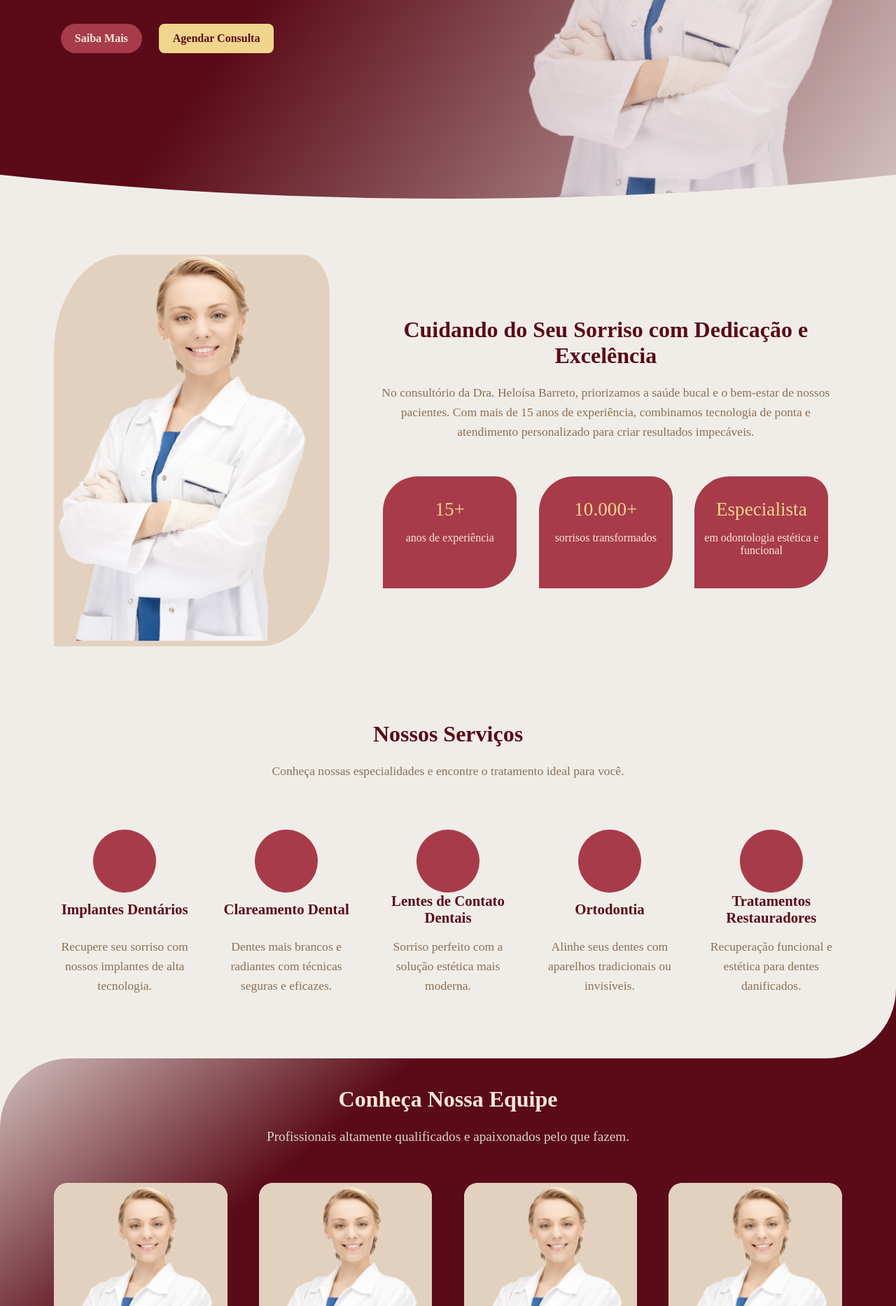
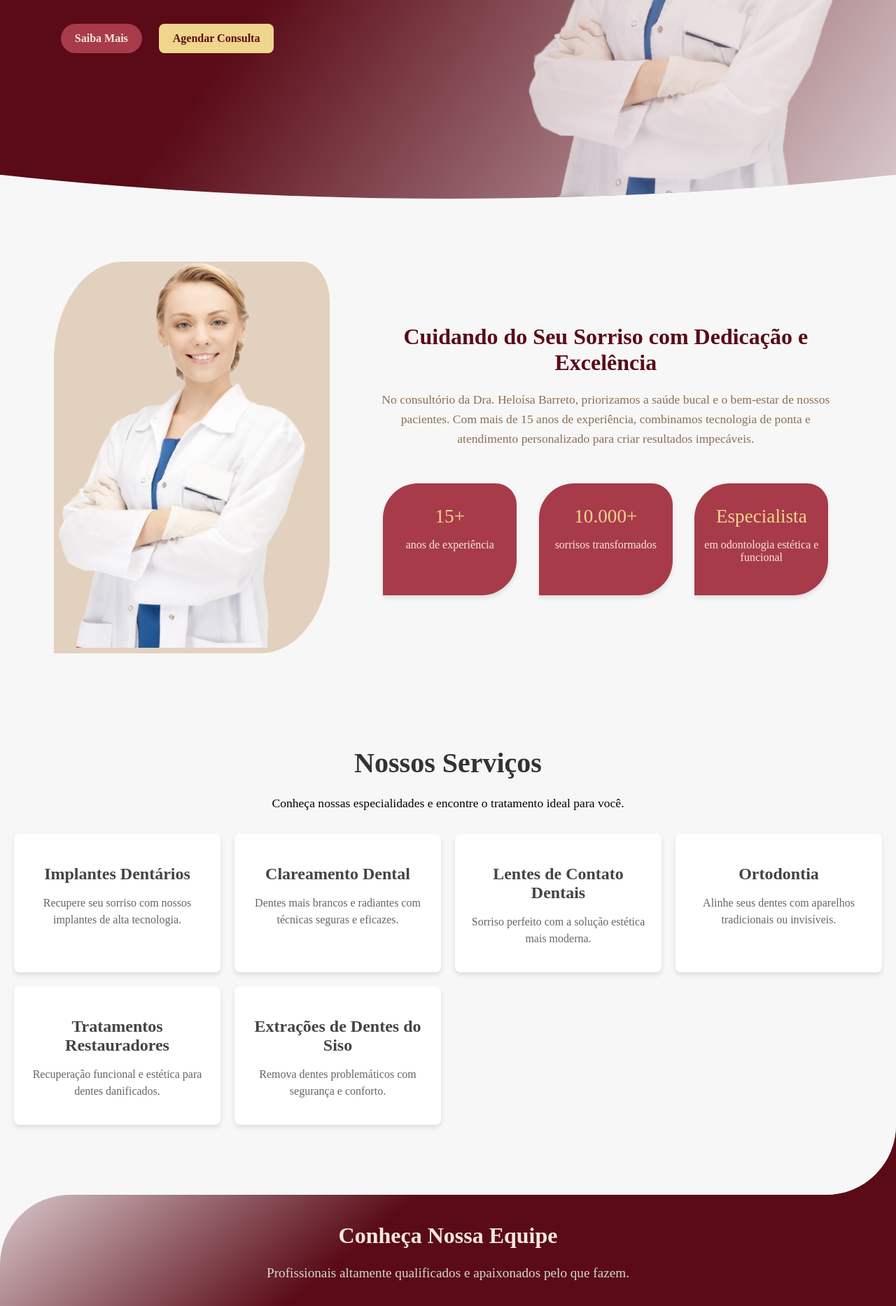
Before and after one commit to KauaVDSB/OdontoLandingPage, a Flask app: page / in a window 1280 px wide. Shown: the part 516-2383 px from the top of the page at 70% size. Run offline with Flask 3, Linux system fonts and the light colour scheme.

Commit message:
Estilo de section servicos alterado.

```diff
--- a/odonto/static/css/base/base.css
+++ b/odonto/static/css/base/base.css
@@ -8,11 +8,16 @@
     --cor-secundaria-clara: #F5E8DA;
 
     --cor-neutra-principal: #F0EDE8;
+    --cor-neutra-clara: #f7f7f7;
     --cor-neutra-media: #D9D5CF;
     --cor-neutra-escura: #BAB7B2;
 
     --cor-bege-escuro: #8d6f52;
     --cor-dourado-claro: #F0D58C;
+
+    --cor-titulo-cinza: #333;
+    --cor-subtitulo-cinza: #444;
+    --cor-texto-cinza: #666;
 }
 
 
@@ -26,7 +31,7 @@ html {
 }
 body{
     margin: 0;
-    background-color: var(--cor-neutra-principal);
+    background-color: var(--cor-neutra-clara);
 }
 
 ul li {
--- a/odonto/static/css/base/footer.css
+++ b/odonto/static/css/base/footer.css
@@ -1,4 +1,4 @@
-footer {
+/* footer {
     display: flex;
     flex-direction: column;
     align-items: center;
@@ -30,4 +30,4 @@ footer {
         flex-direction: column;
         gap: 0.5rem;
     }
-}
+} */
--- a/odonto/static/css/landing/landing.css
+++ b/odonto/static/css/landing/landing.css
@@ -6,7 +6,7 @@
 
     align-items: center;
     justify-content: space-between;
-    padding: 80px 6%;
+    padding: 90px 6%;
 
     background-color: transparent;
     color: var(--cor-primaria-escura);
@@ -75,7 +75,15 @@
     text-align: center;
     color: var(--cor-secundaria-clara);
     background-color: var(--cor-primaria-clara);
+
+    box-shadow: 0 4px 6px rgba(0, 0, 0, 0.1);
     transition: all 0.4s ease;
+}
+.sobre-destaques ul li:hover{
+    color: var(--cor-secundaria-clara);
+    background-color: var(--cor-primaria-media);
+    transform: translateY(-3px);
+    box-shadow: 0 8px 12px rgba(0, 0, 0, 0.15);
 }
 
 .sobre-destaques ul li span {
@@ -88,76 +96,59 @@
     padding: 0 10px;
     font-size: 1rem;
 }
-.sobre-destaques ul li:hover{
-    color: var(--cor-secundaria-clara);
-    background-color: var(--cor-primaria-media);
-    transform: translateY(-3px);
+
+
+/* Estilo da seção de serviços */
+.servicos {
+    background-color: var(--cor-neutra-clara);
+    padding: 10px 20px 100px;
+    text-align: center;
+    border-bottom-right-radius: 100px;
+}
+
+.servicos h2 {
+    font-size: 2.5rem;
+    color: var(--cor-titulo-cinza);
+    margin-bottom: 20px;
+}
+.servicos p {
+    font-size: 1.1rem;
+    line-height: 1.6;
 }
 
 
-
-/* Section Servicos */
-.servicos {
-    display: flex;
-    flex-direction: column;
-    padding: 0 6% 90px 6%;
-    background-color: transparent;
-
-    align-items: center;
+.servicos .cards {
+    display: grid;
+    grid-template-columns: repeat(auto-fit, minmax(280px, 1fr));
+    gap: 20px;
+    margin-top: 30px;
 }
 
-.servicos h2 {
-    margin-bottom: 20px;
-    font-size: 2rem;
-    font-weight: bold;
-    text-align: center;
-    color: var(--cor-primaria-escura);
+.servicos .card {
+    background: white;
+    border-radius: 8px;
+    box-shadow: 0 4px 6px rgba(0, 0, 0, 0.1);
+    padding: 20px;
+    transition: transform 0.3s, box-shadow 0.3s;
 }
 
-.servicos p {
-    max-width: 800px;
-    margin: 0;
-    margin-bottom: 30px;
-
-    font-size: 1.1rem;
-    line-height: 1.6;
-    text-align: center;
-    color: var(--cor-bege-escuro);
+.servicos .card:hover {
+    transform: translateY(-10px);
+    box-shadow: 0 8px 12px rgba(0, 0, 0, 0.15);
 }
 
-.servicos-lista {
-    padding-top: 40px;
-    display: flex;
-    justify-content: space-between;
+.servicos .card h3 {
+    font-size: 1.5rem;
+    color: var(--cor-subtitulo-cinza);
+    margin-bottom: 10px;
 }
 
-.servicos-lista article {
-    width: 18%;
-    display: flex;
-    flex-direction: column;
-    justify-items: center;
-    justify-content: space-between;
-    text-align: center;
+.servicos .card p {
+    font-size: 1rem;
+    color: var(--cor-texto-cinza);
+    line-height: 1.5;
 }
 
-.servicos-lista .icone {
-    width: 90px;
-    height: 90px;
-    border-radius: 50%;
-    align-self: center;
-    background-color: var(--cor-primaria-clara);
-}
-.servicos-lista h3 {
-    font-size: 1.3rem;
-    color: var(--cor-primaria-escura);
-    margin: 0;
-    margin-bottom: 15px;
-}
-.servicos-lista p {
-    margin: 0;
-    justify-self:flex-end;
-    justify-self: end;
-}
 
 .cover-primario-escuro {
     height: fit-content;
@@ -215,8 +206,9 @@
     border-radius: 20px;
     align-items: center;
     text-align: center;
-    color: var(--cor-primaria-escura);
+    color: var(--cor-titulo-cinza);
     background-color: var(--cor-neutra-principal);
+    box-shadow: 0 8px 12px rgba(187, 38, 38, 0.3);
 }
 
 .equipe-imagem {
@@ -245,7 +237,7 @@
     padding: 0;
 }
 .equipe-info-container p {
-    color: var(--cor-primaria-media);
+    color: var(--cor-subtitulo-cinza);
 }
 
 
--- a/odonto/templates/view/index.html
+++ b/odonto/templates/view/index.html
@@ -9,6 +9,7 @@
 <link rel="stylesheet" href="{{ url_for('static', filename='css/landing/landing.css') }}">
 <link rel="stylesheet" href="{{ url_for('static', filename='css/landing/hero.css') }}">
 <link rel="stylesheet" href="{{ url_for('static', filename='css/landing/landing-responsivo.css') }}" media="(max-width: 768px)">
+<link rel="stylesheet" href="{{ url_for('static', filename='css/landing/all.css') }}">
 {% endblock %}
 
 {% block title %} HB Odonto {% endblock %}
@@ -56,32 +57,50 @@
             <p class="servicos-descricao">Conheça nossas especialidades e encontre o tratamento ideal para você.</p>
 
             <div class="servicos-lista">
+                <div class="cards">
+
+                    <div class="card">
 
                         <article>
-                        <div class="icone"></div>
                             <h3>Implantes Dentários</h3>
                             <p>Recupere seu sorriso com nossos implantes de alta tecnologia.</p>
                         </article>
+                    </div>
+                    <div class="card">
+
                         <article>
-                        <div class="icone"></div>
                             <h3>Clareamento Dental</h3>
                             <p>Dentes mais brancos e radiantes com técnicas seguras e eficazes.</p>
                         </article>
+                    </div>
+                    <div class="card">
+
                         <article>
-                        <div class="icone"></div>
                             <h3>Lentes de Contato Dentais</h3>
                             <p>Sorriso perfeito com a solução estética mais moderna.</p>
                         </article>
+                    </div>
+                    <div class="card">
+
                         <article>
-                        <div class="icone"></div>
                             <h3>Ortodontia</h3>
                             <p>Alinhe seus dentes com aparelhos tradicionais ou invisíveis.</p>
                         </article>
+                    </div>
+                    <div class="card">
+
                         <article>
-                        <div class="icone"></div>
                             <h3>Tratamentos Restauradores</h3>
                             <p>Recuperação funcional e estética para dentes danificados.</p>
                         </article>
+                    </div>
+                    <div class="card">
+                        <article>
+                            <h3>Extrações de Dentes do Siso</h3>
+                            <p>Remova dentes problemáticos com segurança e conforto.</p>
+                        </article>
+                    </div>
+                </div>
 
             </div>
         </section>
```
Also changed, not shown: 1 other file. Lines whose indentation alone changed are shown as unchanged.
